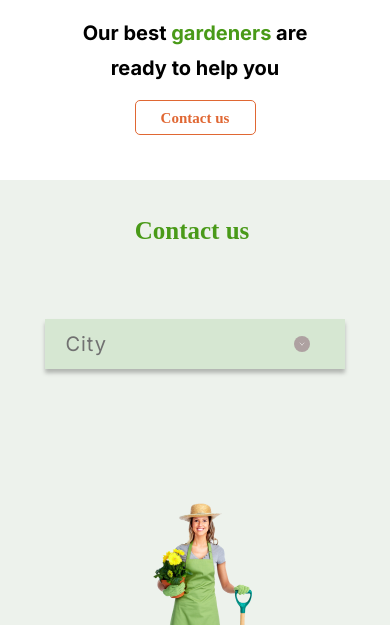
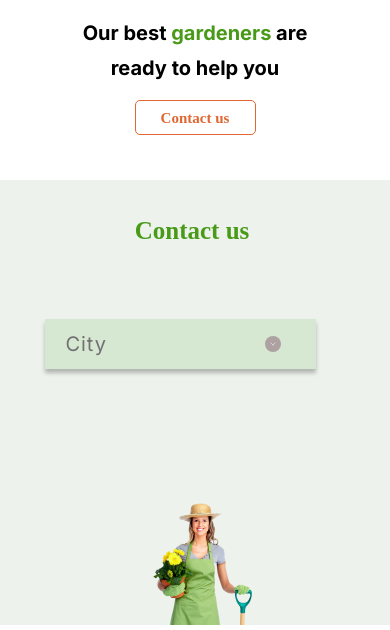
Before and after one commit to AleksKhryplyvets/shop-pl, a plain HTML site: page index.html in a window 390 px wide. Shown: the part 4400-5030 px from the top of the page. Drawn offline with Linux system fonts and the light colour scheme; a web font is replaced by a local one.

Commit message:
update contacts list

```diff
--- a/style.css
+++ b/style.css
@@ -664,7 +664,7 @@ img {
 
 @media (max-width: 767px) {
   .contacts_list {
-    max-width: 300px;
+    max-width: 271px;
     height: 50px;
     left: 6%;
     top: 139px;
```
